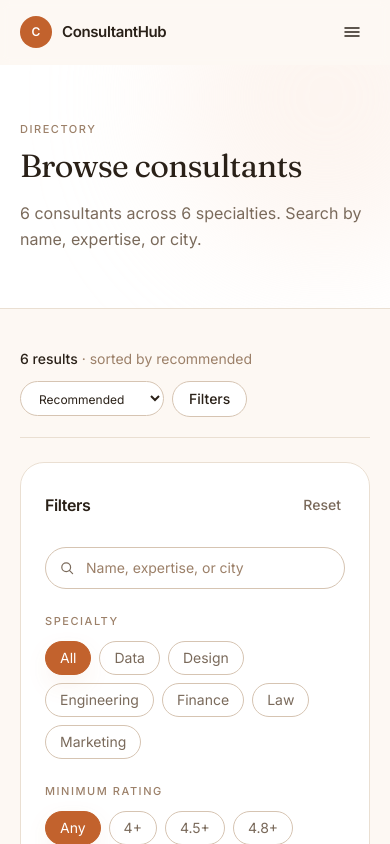
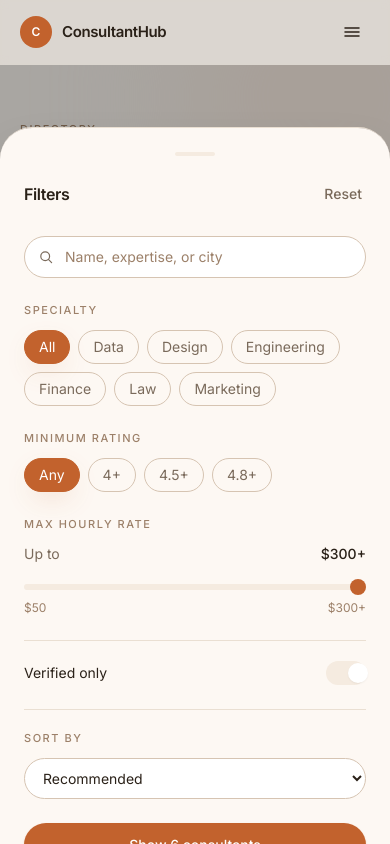
Before and after one commit to Abdrihman-Hussein/ConsultantHub, a React (Vite) app in the folder client/: page /consultants in a window 390 px wide. Both pictures are taken after a click on the button "Filters". Shown: the top 844 px of the page. Built offline with nearby package versions, Linux system fonts and the light colour scheme.

Commit message:
feat: add sort control and mobile filter sheet to browse

```diff
--- a/client/src/components/consultants/FilterSidebar.tsx
+++ b/client/src/components/consultants/FilterSidebar.tsx
@@ -10,6 +10,8 @@ interface FilterSidebarProps {
   suggestions: string[]
   onChange: (filters: Filters) => void
   onReset: () => void
+  /** Prefix for control ids so inline and sheet copies never collide. */
+  idPrefix?: string
 }
 
 const rateFloor = 50
@@ -64,6 +66,7 @@ export default function FilterSidebar({
   suggestions,
   onChange,
   onReset,
+  idPrefix = 'filter',
 }: FilterSidebarProps) {
   const set = <K extends keyof Filters>(key: K, value: Filters[K]) =>
     onChange({ ...filters, [key]: value })
@@ -138,7 +141,7 @@ export default function FilterSidebar({
 
       <Section title="Max hourly rate">
         <div className="mb-2 flex items-baseline justify-between">
-          <label htmlFor="filter-rate" className="text-sm text-muted">
+          <label htmlFor={`${idPrefix}-rate`} className="text-sm text-muted">
             Up to
           </label>
           <span className="text-sm font-medium text-body">
@@ -146,7 +149,7 @@ export default function FilterSidebar({
           </span>
         </div>
         <input
-          id="filter-rate"
+          id={`${idPrefix}-rate`}
           type="range"
           min={rateFloor}
           max={rateCeiling}
@@ -171,11 +174,11 @@ export default function FilterSidebar({
       </div>
 
       <div className="border-t border-line pt-5">
-        <label htmlFor="filter-sort" className="eyebrow mb-3 block">
+        <label htmlFor={`${idPrefix}-sort`} className="eyebrow mb-3 block">
           Sort by
         </label>
         <select
-          id="filter-sort"
+          id={`${idPrefix}-sort`}
           value={filters.sort}
           onChange={(event) => set('sort', event.target.value as SortKey)}
           className="w-full cursor-pointer rounded-xl border border-line-strong bg-surface px-3.5 py-2.5 text-sm transition-all duration-200 hover:border-ink-400 focus:border-accent-500 focus:outline-none focus:ring-2 focus:ring-accent-500/20"
--- /dev/null
+++ b/client/src/components/consultants/SortSelect.tsx
@@ -0,0 +1,32 @@
+import type { SortKey } from '../../lib/search'
+import { sortLabels } from '../../lib/search'
+
+interface SortSelectProps {
+  value: SortKey
+  onChange: (key: SortKey) => void
+  /** Keeps ids unique when a select also exists inside the sidebar. */
+  id?: string
+}
+
+/** Labelled sort control fed straight from `sortLabels`, so new keys just work. */
+export default function SortSelect({ value, onChange, id = 'sort-results' }: SortSelectProps) {
+  return (
+    <div className="flex items-center gap-2">
+      <label htmlFor={id} className="text-sm text-muted">
+        Sort by
+      </label>
+      <select
+        id={id}
+        value={value}
+        onChange={(event) => onChange(event.target.value as SortKey)}
+        className="cursor-pointer rounded-full border border-line-strong bg-surface px-3.5 py-2 text-xs text-body transition-colors hover:border-accent-400 focus:border-accent-500 focus:outline-none focus:ring-2 focus:ring-accent-500/20"
+      >
+        {Object.entries(sortLabels).map(([key, label]) => (
+          <option key={key} value={key}>
+            {label}
+          </option>
+        ))}
+      </select>
+    </div>
+  )
+}
--- a/client/src/pages/Consultants.tsx
+++ b/client/src/pages/Consultants.tsx
@@ -1,4 +1,4 @@
-import { useEffect, useMemo, useState } from 'react'
+import { useEffect, useMemo, useRef, useState } from 'react'
 import { Link, useSearchParams } from 'react-router-dom'
 import { consultants } from '../data'
 import { useApp } from '../context/AppContext'
@@ -17,6 +17,7 @@ import Reveal from '../components/ui/Reveal'
 import EmptyState from '../components/ui/EmptyState'
 import ConsultantCard from '../components/consultants/ConsultantCard'
 import FilterSidebar from '../components/consultants/FilterSidebar'
+import SortSelect from '../components/consultants/SortSelect'
 
 const specialties = Array.from(new Set(consultants.map((c) => c.specialization))).sort()
 
@@ -78,6 +79,54 @@ export default function Consultants() {
     })
   }
 
+  const mobileTriggerRef = useRef<HTMLButtonElement | null>(null)
+  const sheetRef = useRef<HTMLDivElement>(null)
+  /** Tracks whether the sheet was open, so focus only returns on close. */
+  const sheetWasOpen = useRef(false)
+
+  /* Focus trap + Escape while the sheet is open. */
+  useEffect(() => {
+    if (!mobileFiltersOpen) return
+    sheetWasOpen.current = true
+    const sheet = sheetRef.current
+    if (!sheet) return
+
+    const focusableSelector =
+      'button:not([disabled]), [href], input:not([disabled]), select:not([disabled]), textarea:not([disabled]), [tabindex]:not([tabindex="-1"])'
+    sheet.querySelector<HTMLElement>(focusableSelector)?.focus()
+
+    const onKeyDown = (event: KeyboardEvent) => {
+      if (event.key === 'Escape') {
+        event.preventDefault()
+        setMobileFiltersOpen(false)
+        return
+      }
+      if (event.key !== 'Tab') return
+      const items = Array.from(sheet.querySelectorAll<HTMLElement>(focusableSelector))
+      if (items.length === 0) return
+      const first = items[0]
+      const last = items[items.length - 1]
+      if (event.shiftKey && document.activeElement === first) {
+        event.preventDefault()
+        last.focus()
+      } else if (!event.shiftKey && document.activeElement === last) {
+        event.preventDefault()
+        first.focus()
+      }
+    }
+
+    document.addEventListener('keydown', onKeyDown)
+    return () => document.removeEventListener('keydown', onKeyDown)
+  }, [mobileFiltersOpen])
+
+  /* Return focus to the trigger button when the sheet closes. */
+  useEffect(() => {
+    if (!mobileFiltersOpen && sheetWasOpen.current) {
+      sheetWasOpen.current = false
+      mobileTriggerRef.current?.focus()
+    }
+  }, [mobileFiltersOpen])
+
   const filterPanel = (
     <FilterSidebar
       filters={filters}
@@ -108,45 +157,36 @@ export default function Consultants() {
       </section>
 
       <Container className="py-10 lg:py-12">
-        <div className="lg:grid lg:grid-cols-[264px_1fr] lg:gap-12">
-          <aside className="hidden lg:block">
+        <div className="md:grid md:grid-cols-[264px_1fr] md:gap-12">
+          <aside className="hidden md:block">
             <div className="sticky top-24">{filterPanel}</div>
           </aside>
 
           <div>
             <div className="flex flex-wrap items-center justify-between gap-3 border-b border-line pb-5">
               <p aria-live="polite" className="text-sm text-muted">
-                <span className="font-medium text-body">{countLabel(results.length, 'result')}</span>
+                <span className="font-medium text-body">
+                  {countLabel(results.length, 'consultant')}
+                </span>
                 {results.length > 0 && (
                   <span className="text-subtle"> · sorted by {sortLabels[filters.sort].toLowerCase()}</span>
                 )}
               </p>
 
               <div className="flex items-center gap-2">
-                {/* Compact sort control for small screens. */}
-                <label htmlFor="sort-compact" className="sr-only">
-                  Sort results
-                </label>
-                <select
-                  id="sort-compact"
+                <SortSelect
                   value={filters.sort}
-                  onChange={(event) =>
-                    setFilters((current) => ({ ...current, sort: event.target.value as Filters['sort'] }))
-                  }
-                  className="cursor-pointer rounded-full border border-line-strong bg-surface px-3.5 py-2 text-xs text-body transition-colors hover:border-accent-400 lg:hidden"
-                >
-                  {Object.entries(sortLabels).map(([key, label]) => (
-                    <option key={key} value={key}>
-                      {label}
-                    </option>
-                  ))}
-                </select>
+                  onChange={(key) => setFilters((current) => ({ ...current, sort: key }))}
+                />
 
                 <Button
                   variant="outline"
                   size="sm"
-                  className="lg:hidden"
-                  onClick={() => setMobileFiltersOpen((prev) => !prev)}
+                  className="md:hidden"
+                  onClick={(event) => {
+                    mobileTriggerRef.current = event.currentTarget
+                    setMobileFiltersOpen(true)
+                  }}
                   aria-expanded={mobileFiltersOpen}
                 >
                   Filters
@@ -193,21 +233,48 @@ export default function Consultants() {
               </div>
             )}
 
-            {/* Height animates so the panel does not snap the grid around. */}
-            <div
-              className={`grid overflow-hidden transition-all duration-500 ease-out lg:hidden ${
-                mobileFiltersOpen ? 'mt-6 max-h-[2400px] opacity-100' : 'max-h-0 opacity-0'
-              }`}
-            >
-              <div className="rounded-2xl border border-line bg-surface p-6">{filterPanel}</div>
-            </div>
+            {/* Bottom sheet on small screens; inline sidebar above `md`. */}
+            {mobileFiltersOpen && (
+              <div className="fixed inset-0 z-50 md:hidden">
+                <div
+                  aria-hidden="true"
+                  className="absolute inset-0 bg-ink-950/40 transition-opacity duration-300 ease-out motion-reduce:transition-none"
+                  onClick={() => setMobileFiltersOpen(false)}
+                />
+                <div
+                  ref={sheetRef}
+                  role="dialog"
+                  aria-modal="true"
+                  aria-label="Filters"
+                  className="absolute inset-x-0 bottom-0 max-h-[85vh] overflow-y-auto rounded-t-3xl border-t border-line bg-surface-subtle p-6 shadow-2xl"
+                >
+                  <div aria-hidden="true" className="mx-auto mb-5 h-1 w-10 rounded-full bg-ink-200" />
+                  <FilterSidebar
+                    filters={filters}
+                    specializations={specialties}
+                    suggestions={suggestions}
+                    onChange={setFilters}
+                    onReset={() => setFilters(defaultFilters)}
+                    idPrefix="sheet"
+                  />
+                  <Button className="mt-6 w-full" onClick={() => setMobileFiltersOpen(false)}>
+                    Show {countLabel(results.length, 'consultant')}
+                  </Button>
+                </div>
+              </div>
+            )}
 
             {results.length > 0 ? (
               <div className="mt-8 grid gap-6 md:grid-cols-2">
                 {results.map(({ consultant }, index) => (
                   <Reveal key={consultant.id} delay={Math.min(index, 6) * 70}>
-                    <div className="h-full">
-                      <ConsultantCard consultant={consultant} />
+                    <div className="flex h-full flex-col">
+                      <div className="min-h-0 flex-1">
+                        <ConsultantCard consultant={consultant} />
+                      </div>
+                      <p className="mt-2 px-1 text-xs text-subtle">
+                        {countLabel(consultant.sessions, 'session')} completed
+                      </p>
                     </div>
                   </Reveal>
                 ))}
```
